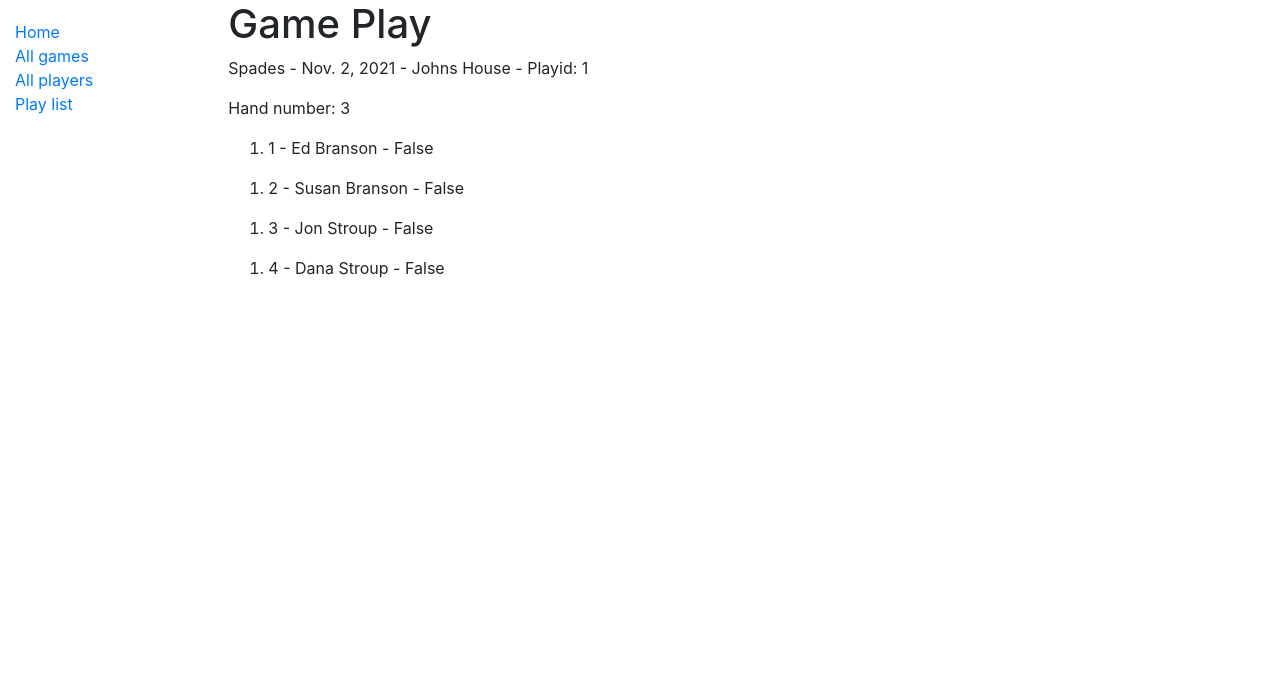
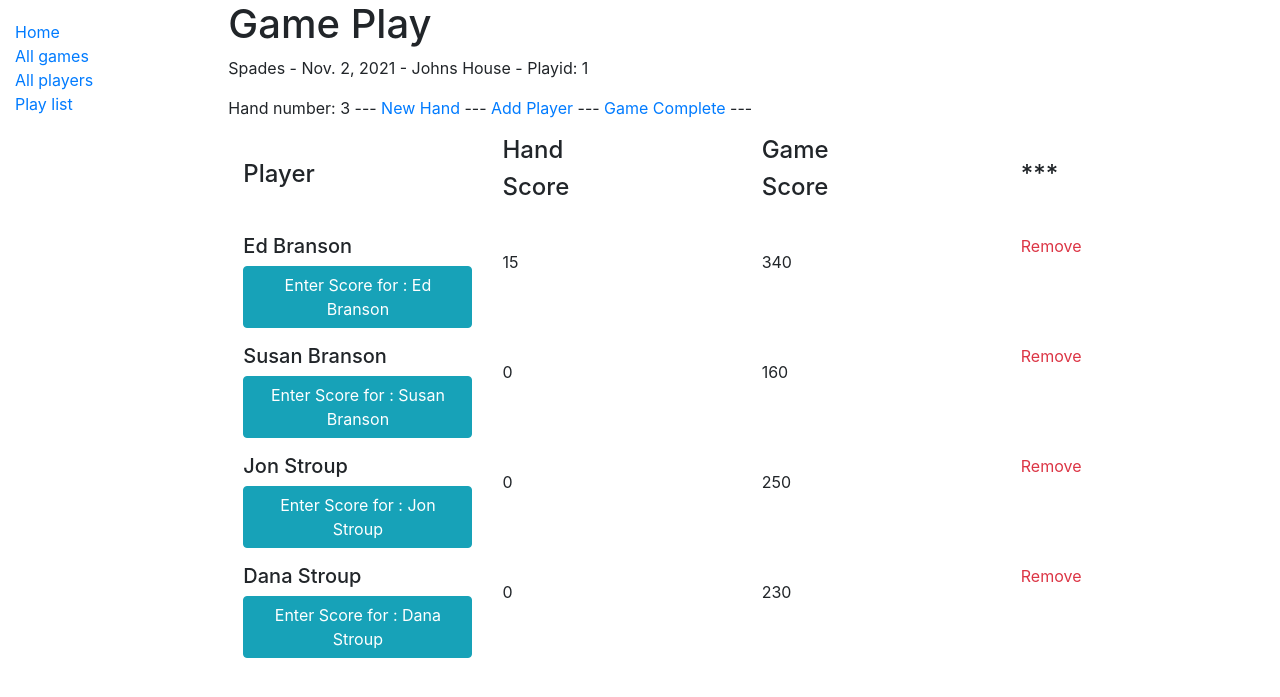
Before and after one commit to edbranson/scorekeeping, a Django app: page /start/gameplay in a window 1280 px wide. Shown: the top 697 px of the page. Run offline with Django 3.2, Linux system fonts and the light colour scheme; data comes from the database, SQL or seed files in the repository; both versions use the stored data as it was after the commit; some libraries are stand-ins or nearby versions.

Commit message:
November 12 ready to publish

```diff
--- a/scorekeeping/game/forms.py
+++ b/scorekeeping/game/forms.py
@@ -15,4 +15,3 @@ class GameCreateForm(forms.Form):
 
         # Remember to always return the cleaned data.
         return (description, rules_link, rules_text)
-        # return description
--- a/scorekeeping/play/models.py
+++ b/scorekeeping/play/models.py
@@ -1,10 +1,9 @@
 from django.db import models
 from datetime import datetime
-from django.urls import reverse # Used to generate URLs by reversing the URL patterns
+from django.urls import reverse
 from django.contrib import admin
 from game.models import Game
 from player.models import Player
-# from play.models import Play
 # Create your models here.
 
 class Play(models.Model):
@@ -28,4 +27,4 @@ class Play(models.Model):
         return reverse('choose-player', args=[str(self.id)])
 
     def __str__(self):
-        return f'{self.game.description},  {self.play_date},  {self.location},  {self.play_complete}'
+        return f'{self.game.description},  {self.play_date},  {self.location}'
--- a/scorekeeping/play/views.py
+++ b/scorekeeping/play/views.py
@@ -11,7 +11,6 @@ from datetime import date
 # Create your views here.
 
 class PlayCreate(View):
-    model = Play
 
     def post(self, request):
         # Create a form instance and populate it with data from the request (binding):
@@ -25,7 +24,7 @@ class PlayCreate(View):
             play.play_date = form.cleaned_data['play_date']
             play.play_complete = form.cleaned_data['play_complete']
             play.save()
-            return HttpResponseRedirect(reverse('play-list') )
+            return HttpResponseRedirect(reverse('start-play') )
         else:
             proposed_location = "xxx"
             proposed_date = date.today()
@@ -38,6 +37,7 @@ class PlayCreate(View):
         proposed_location = ""
         proposed_date = date.today()
         form = PlayCreateForm(initial={'location': proposed_location, 'play_date': proposed_date})
+
         context = {'form':form,}
         return render(request, 'play_form_new.html', context)
 
--- a/scorekeeping/player/urls.py
+++ b/scorekeeping/player/urls.py
@@ -17,12 +17,10 @@ Including another URLconf
 from django.urls import path
 from django.contrib import admin
 from django.urls import include
-#Add URL maps to redirect the base URL to our application
 from django.views.generic import RedirectView
-
 from . import views
 
-
+#Add URL maps to redirect the base URL to our application
 urlpatterns = [
     path('player/', views.PlayerListView.as_view(), name='player-list'),
     path('player/<int:pk>', views.PlayerDetailView.as_view(), name='player-detail'),
--- a/scorekeeping/score/templates/score/game_play.html
+++ b/scorekeeping/score/templates/score/game_play.html
@@ -1,6 +1,9 @@
 <!DOCTYPE html>
 {% extends "base_generic.html" %}
 {% load static %}
+<!-- Bootstrap -->
+<link rel="stylesheet" href="https://maxcdn.bootstrapcdn.com/bootstrap/3.3.7/css/bootstrap.min.css" integrity="sha384-BVYiiSIFeK1dGmJRAkycuHAHRg32OmUcww7on3RYdg4Va+PmSTsz/K68vbdEjh4u" crossorigin="anonymous">
+<link rel="stylesheet" href="mainbs.css" type="text/css"
 <link rel="stylesheet" type="text/css" href="{% static 'play/style.css' %}">
 
 <html lang="en">
@@ -16,14 +19,89 @@
 <body>
     {% block content %}
     <h1> Game Play</h1>
-    <p>{{game_desc}} - {{play_date}} - {{location}} - Playid: {{play_id_selected}}</p>
-    <p>Hand number: {{hand}}</p>
-    {% for player in players %}
-    <ol>
-      <li> {{player}}
-    </ol>
-    {% endfor %}
+    <p>{{play.game.description}} - {{play.play_date}} - {{play.location}} - Playid: {{play.id}}</p>
+    <p>Hand number: {{hand.hand_num}} --- <a href="{% url 'hand-complete' %}">New Hand</a> --- <a href="{% url 'choose-players' %}">Add Player</a> --- <a href="{% url 'game-complete' %}">Game Complete</a> --- </p>
+
+
     <div></div>
+    <div class="container">
+      <div class = row>
+        <div class="col-md-3 col-sm-3">
+          <br>
+          <h4>Player</h4>
+        </div>
+        <div class="col-md-3 col-sm-3">
+          <h4>Hand</h4>
+          <h4>Score</h4><br>
+        </div>
+        <div class="col-md-3 col-sm-3">
+          <h4>Game</h4>
+          <h4>Score</h4>
+        </div>
+        <div class="col-md-3 col-sm-3">
+          <br>
+          <h4>***</h4>
+        </div>
+      </div>
+      <div class=row>
+        <!-- <div class="col-md-4 col-sm-4">
+          <ul>
+            {% for player in players %}
+                <li><a href="{{ player.get_absolute_url_score }}">{{ player.name }}</a></li>
+            {% endfor %}
+          </ul>
+
+          </ul>
+          </div> -->
+      {% for player in players %}
+        <div class="col-md-3 col-sm-3">
+          <h5>
+            {{player.name}}
+          </h5>
+          <p><a class="btn btn-info" href="{{ player.get_absolute_url_score }}">Enter Score for : {{ player.name }}</a></p>
+
+        </div>
+        <div class="col-md-3 col-sm-3">
+          <p>
+
+             {% for x in summary %}
+                {% if x.player == player %}
+                <p>{{ x.hand_total }}</p>
+                {% endif %}
+
+            {% endfor %}
+
+          </p>
+        </div>
+        <div class="col-md-3 col-sm-3">
+          <p>
+            <p> {% for x in summary %}
+              {% if x.player == player %}
+              <p>{{ x.play_total }}</p>
+              {% endif %}
+
+          {% endfor %}
+          </p>
+          </p>
+        </div>
+        <div class="col-md-3 col-sm-3">
+          <p>
+            <a class="text-danger" href="{{ player.get_absolute_url_remove }}">Remove</a>
+          </p>
+        </div>
+        {% if forloop.counter|divisibleby:1 %}
+      </div>
+      <div class=row>
+        {% endif %}
+        {% endfor %}
+      </div>
+
+    </div>
+
   {% endblock %}
+  <!-- jQuery (necessary for Bootstrap's JavaScript plugins) -->
+  <script src="https://ajax.googleapis.com/ajax/libs/jquery/1.12.4/jquery.min.js"></script>
+  <!-- Include all compiled plugins (below), or include individual files as needed -->
+  <script src="https://maxcdn.bootstrapcdn.com/bootstrap/3.3.7/js/bootstrap.min.js" integrity="sha384-Tc5IQib027qvyjSMfHjOMaLkfuWVxZxUPnCJA7l2mCWNIpG9mGCD8wGNIcPD7Txa" crossorigin="anonymous"></script>
 </body>
 </html>
--- a/scorekeeping/score/templates/score/game_selected.html
+++ b/scorekeeping/score/templates/score/game_selected.html
@@ -16,10 +16,9 @@
 <body>
     {% block content %}
     <h1> Game Selected</h1>
-    <p>{{game_desc}} - {{play_date}} - {{location}} - Playid: {{play_id_selected}}</p>
+    <p>{{play.game.description}} - {{play.play_date}} - {{play.location}} - Playid: {{play_id_selected}}</p>
 
-
-    <p> <a href="{% url 'choose-players' %}">Choose Players</a></p>
+    <p> <a href="{% url 'choose-players' %}">Choose Players</a> ---  <a href="{% url 'game-complete' %}">Mark this game complete.</a></p>
   {% endblock %}
 </body>
 </html>
--- a/scorekeeping/score/urls.py
+++ b/scorekeeping/score/urls.py
@@ -10,5 +10,11 @@ urlpatterns = [
     path('start/', views.StartPlay.as_view(), name='start-play'),
     path('start/<int:pk>', views.PlaySelect.as_view(), name='play-select'),
     path('start/chooseplayers', views.ChoosePlayers.as_view(), name='choose-players'),
-    path('start/gameplay', views.GamePlay.as_view(), name = 'game-play')
+    path('start/gameplay', views.GamePlay.as_view(), name = 'game-play'),
+    path('start/enterscore/<int:pk>', views.EnterScore.as_view(), name = 'enter-score'),
+    path('start/player/<int:pk>/remove/', views.RemovePlayers.as_view(), name='remove-players'),
+    path('start/gameplay/hand', views.HandComplete.as_view(), name = 'hand-complete'),
+    path('start/enterscore/<int:pk>/edit', views.EditScoresList.as_view(), name = 'edit-scores-list'),
+    path('start/enterscore/<int:pk>/update', views.UpdateScore.as_view(), name = 'update-score'),
+    path('start/complete', views.GameComplete.as_view(), name = 'game-complete')
 ]
--- a/scorekeeping/score/views.py
+++ b/scorekeeping/score/views.py
@@ -5,14 +5,152 @@ from django.urls import reverse, reverse_lazy
 from django.views import generic
 from django.views import View
 from django.views.generic.edit import CreateView, UpdateView, DeleteView
-from .models import Play, Game, Hand, Score, Player, PlaySession
+from .models import Play, Game, Hand, Score, Player, PlaySession, ScoreTotals
 from play.forms import PlayCreateForm
-from score.forms import ChoosePlayersForm, GamePlayForm
+from score.forms import ChoosePlayersForm, EnterScoreForm, RemovePlayersForm, GamePlayForm, UpdateScoreForm, GameCompleteForm
 from datetime import datetime
 from datetime import date
 from django.db import models
+from django.db.models import Sum
 
 # Create your views here.
+
+class EnterScore(View):
+
+    def post(self, request, pk):
+        score = Score()
+
+        # Create a form instance and populate it with data from the request (binding):
+        form = EnterScoreForm(request.POST)
+        player = get_object_or_404(Player, pk=pk)
+        ipid = get_object_or_404(PlaySession, pk=1)
+        play_in_progress = get_object_or_404(Play, pk=ipid.in_p_playid)
+        hand_number = get_object_or_404(Hand, pk=ipid.in_p_handid)
+
+        if form.is_valid():
+
+            # process the data in form.cleaned_data as required (here we just write it to the model location field)
+            score.game = play_in_progress.game
+            score.play = play_in_progress
+            score.player = player
+            score.hand = hand_number
+            score.amount = form.cleaned_data['amt']
+            score.save()
+
+            # query for 'the' play/player/hand record in Model ScoreTotals.  Only one record by design below.
+            q_player_hand = ScoreTotals.objects.filter(play=play_in_progress.id, hand=hand_number, player = player)
+            # get the sum of play/player/hand scores .. totals for this hand
+            q_hand_sum = Score.objects.filter(play=play_in_progress.id, hand=hand_number, player = player).aggregate(hand_sum=Sum('amount'))
+            # get the sum of play/player scores .. totals for this play
+            q_play_sum = Score.objects.filter(play=play_in_progress.id, player = player).aggregate(play_tot=Sum('amount'))
+
+            # create of update the play/player and play/player/hand totals record in ScoreTotals model.
+            if q_hand_sum['hand_sum']:
+                if q_player_hand:
+                    q_player_hand[0].hand_total = q_hand_sum['hand_sum']
+                    q_player_hand[0].play_total = q_play_sum['play_tot']
+                    q_player_hand[0].save()
+                else:
+                    hand_sum = ScoreTotals.objects.create(player = player, hand = hand_number, play = play_in_progress, hand_total = q_hand_sum['hand_sum'],
+                    play_total = q_play_sum['play_tot'])
+
+            return HttpResponseRedirect(reverse('game-play') )
+
+    def get(self, request, pk):
+        score = Score()
+        player = get_object_or_404(Player, pk=pk)
+        ipid = get_object_or_404(PlaySession, pk=1)
+        play_in_progress = get_object_or_404(Play, pk=ipid.in_p_playid)
+        hand_number = get_object_or_404(Hand, pk=ipid.in_p_handid)
+        # queryset of play/player/scores
+        q_player_score = Score.objects.filter(play=play_in_progress.id, player = player)
+        scores = q_player_score
+
+        form = EnterScoreForm()
+        context = {'form':form, 'player': player, 'scores': scores}
+        return render(request, 'score/enter_score.html', context)
+
+
+class UpdateScore(View):
+
+    def post(self, request, pk):
+        score = get_object_or_404(Score, pk=pk)
+        player = score.player
+
+        # Create a form instance and populate it with data from the request (binding):
+        form = UpdateScoreForm(request.POST)
+        ipid = get_object_or_404(PlaySession, pk=1)
+        play_in_progress = get_object_or_404(Play, pk=ipid.in_p_playid)
+        hand_number = get_object_or_404(Hand, pk=ipid.in_p_handid)
+
+        if form.is_valid():
+            score.amount = form.cleaned_data['edit_amt']
+            score.save()
+
+            # query for 'the' play/player/hand record in Model ScoreTotals.  Only one record by design below.
+            q_player_hand = ScoreTotals.objects.filter(play=play_in_progress.id, hand=hand_number, player = player)
+            # get the sum of play/player/hand scores .. totals for this hand
+            q_hand_sum = Score.objects.filter(play=play_in_progress.id, hand=hand_number, player = player).aggregate(hand_sum=Sum('amount'))
+            # get the sum of play/player scores .. totals for this play
+            q_play_sum = Score.objects.filter(play=play_in_progress.id, player = player).aggregate(play_tot=Sum('amount'))
+
+            # create of update the play/player and play/player/hand totals record in ScoreTotals model.
+            if q_hand_sum['hand_sum']:
+                if q_player_hand:
+                    q_player_hand[0].hand_total = q_hand_sum['hand_sum']
+                    q_player_hand[0].play_total = q_play_sum['play_tot']
+                    q_player_hand[0].save()
+                else:
+                    hand_sum = ScoreTotals.objects.create(player = player, hand = hand_number, play = play_in_progress, hand_total = q_hand_sum['hand_sum'],
+                    play_total = q_play_sum['play_tot'])
+
+            return HttpResponseRedirect(reverse('game-play') )
+
+    def get(self, request, pk):
+
+        score = get_object_or_404(Score, pk=pk)
+        player = score.player
+
+        ipid = get_object_or_404(PlaySession, pk=1)
+        play_in_progress = get_object_or_404(Play, pk=ipid.in_p_playid)
+        # hand_number = get_object_or_404(Hand, pk=ipid.in_p_handid)
+        # # queryset of play/player/scores
+        q_player_score = Score.objects.filter(play=play_in_progress.id, player = player)
+
+        form = UpdateScoreForm(initial={'edit_amt': score.amount})
+
+        context = {'form': form, 'player': player, 'score': score}
+        return render(request, 'score/update_score.html', context)
+
+class EditScoresList(View):
+
+    def post(self, request, pk):
+        # score = get_object_or_404(Score, pk=pk)
+        player = get_object_or_404(Player, pk=pk)
+        ipid = get_object_or_404(PlaySession, pk=1)
+        play_in_progress = get_object_or_404(Play, pk=ipid.in_p_playid)
+        hand_number = get_object_or_404(Hand, pk=ipid.in_p_handid)
+
+        if form.is_valid():
+            form = UpdateScoreForm(request.POST)
+            score.amount = form.cleaned_data['edit_amt']
+            score.save()
+
+        return HttpResponseRedirect(reverse('edit-scores-list') )
+
+
+    def get(self, request, pk):
+        player = get_object_or_404(Player, pk=pk)
+        # score = get_object_or_404(Score, pk=pk)
+        ipid = get_object_or_404(PlaySession, pk=1)
+        play_in_progress = get_object_or_404(Play, pk=ipid.in_p_playid)
+        hand_number = get_object_or_404(Hand, pk=ipid.in_p_handid)
+        q_player_score = Score.objects.filter(play=play_in_progress.id, player = player)
+        form = UpdateScoreForm()
+
+        context = {'form':form, 'player': player, 'scores': q_player_score}
+        return render(request, 'score/edit_scores_list.html', context)
+
 
 class PlaySelect(View):
 
@@ -29,7 +167,7 @@ class PlaySelect(View):
             ipid.save()
 
         context = {'game_desc': play_in_progress.game.description, 'play_date': play_in_progress.play_date, 'location': play_in_progress.location,
-        'play_id_selected': play_in_progress.id}
+        'play_id_selected': play_in_progress.id, 'play': play_in_progress}
         return render(request, 'score/game_selected.html', context)
 
 
@@ -40,11 +178,30 @@ class GamePlay(View):
         ipid = get_object_or_404(PlaySession, pk=1)
         play_in_progress = get_object_or_404(Play, pk=ipid.in_p_playid)
         hand_number = get_object_or_404(Hand, pk=ipid.in_p_handid)
+        summary = ScoreTotals.objects.filter(play = play_in_progress.id, hand = hand_number)
+        players = play_in_progress.players.all()
 
-        context = {'game_desc': play_in_progress.game.description, 'play_date': play_in_progress.play_date,
-         'location': play_in_progress.location, 'play_id_selected': play_in_progress.id, 'hand': hand_number.hand_num,
-         'players': play_in_progress.players.all()}
+        for player in players:
+        # query for 'the' play/player/hand record in Model ScoreTotals.  Only one record by design below.
+            q_player_hand = ScoreTotals.objects.filter(play=play_in_progress.id, hand=hand_number, player = player)
+            # get the sum of play/player/hand scores .. totals for this hand
+            q_hand_sum = Score.objects.filter(play=play_in_progress.id, hand=hand_number, player = player).aggregate(hand_sum=Sum('amount'))
+            # get the sum of play/player scores .. totals for this play
+            q_play_sum = Score.objects.filter(play=play_in_progress.id, player = player).aggregate(play_tot=Sum('amount'))
+
+            # create of update the play/player and play/player/hand totals record in ScoreTotals model.
+            if q_hand_sum['hand_sum'] != None:
+                if q_player_hand:
+                    q_player_hand[0].hand_total = q_hand_sum['hand_sum']
+                    q_player_hand[0].play_total = q_play_sum['play_tot']
+                    q_player_hand[0].save()
+                else:
+                    hand_sum = ScoreTotals.objects.create(player = player, hand = hand_number, play = play_in_progress, hand_total = q_hand_sum['hand_sum'],
+                    play_total = q_play_sum['play_tot'])
+
+        context = { 'hand': hand_number, 'players': play_in_progress.players.all(), 'summary': summary, 'play': play_in_progress}
         return render(request, 'score/game_play.html', context)
+
 
 class StartPlay(generic.ListView):
     model = Play
@@ -66,21 +223,10 @@ class ChoosePlayers(View):
             # process the data in form.cleaned_data as required (here we just write it to the model location field)
             players_selected = form.cleaned_data['players']
 
-            #create or update the hand instance of the play database
-            if not play_in_progress.hands.all():
-                hand = Hand.objects.create(hand_num = 1)
-                play_in_progress.hands.add(hand)
-
-
-            #expecting only one "active" hand in the Play database
-            query = play_in_progress.hands.get(hand_complete = False)
-            #store the active "Hand" in the PlaySession database record
-            ipid.in_p_handid = query.pk
-            ipid.save()
-
             #post the players selected to the current "Play" play in progress record via a many to many field
             for x in players_selected:
                 play_in_progress.players.add(x)
+
             return HttpResponseRedirect(reverse('game-play'), headers={'players': play_in_progress.players.all()})
         else:
             form = ChoosePlayersForm()
@@ -90,7 +236,106 @@ class ChoosePlayers(View):
         # Get play in progress Play object useing PlaySession in_p_playid field
         ipid = get_object_or_404(PlaySession, pk=1)
         play_in_progress = get_object_or_404(Play, pk=ipid.in_p_playid)
+
+        #create or update the hand instance of the play database
+        if not play_in_progress.hands.all():
+            hand = Hand.objects.create(hand_num = 1)
+            play_in_progress.hands.add(hand)
+        #expecting only one "active" hand in the Play database
+        query = play_in_progress.hands.get(hand_complete = False)
+        #store the active "Hand" in the PlaySession database record
+        ipid.in_p_handid = query.pk
+        ipid.save()
+
         form = ChoosePlayersForm()
-        context = {'form':form, 'game_desc': play_in_progress.game.description, 'play_date': play_in_progress.play_date,
-         'location': play_in_progress.location, 'play_id_selected': play_in_progress.id, 'hand': play_in_progress.hands.all()}
+        context = {'form':form, 'play': play_in_progress, 'game_desc': play_in_progress.game.description, 'play_date': play_in_progress.play_date,
+         'location': play_in_progress.location, 'play_id_selected': play_in_progress.id, 'hand': play_in_progress.hands.all(), 'players': play_in_progress.players.all()}
         return render(request, 'score/choose_players.html', context)
+
+class RemovePlayers(View):
+    score = Score()
+
+    def post(self, request, pk):
+        form = RemovePlayersForm(request.POST)
+        if form.is_valid():
+            player = get_object_or_404(Player, pk=pk)
+            ipid = get_object_or_404(PlaySession, pk=1)
+            play_in_progress = get_object_or_404(Play, pk=ipid.in_p_playid)
+            play_in_progress.players.remove(player)
+            return HttpResponseRedirect(reverse('game-play') )
+
+    def get(self, request, pk):
+        player = get_object_or_404(Player, pk=pk)
+        ipid = get_object_or_404(PlaySession, pk=1)
+        play_in_progress = get_object_or_404(Play, pk=ipid.in_p_playid)
+        query = Score.objects.filter(play=play_in_progress.id, player = player)
+        if query:
+            can_remove = False
+        else:
+            can_remove = True
+        form = RemovePlayersForm()
+        context = {'form': form, 'player': player, 'can_remove': can_remove}
+        return render(request, 'score/remove_players_confirm.html', context)
+
+
+class HandComplete(View):
+
+    def get(self,request):
+        ipid = get_object_or_404(PlaySession, pk=1)
+        play_in_progress = get_object_or_404(Play, pk=ipid.in_p_playid)
+        hand = get_object_or_404(Hand, pk=ipid.in_p_handid)
+        num = hand.hand_num
+        num += 1
+
+        hand.hand_complete = True
+        hand.save()
+        hand = Hand.objects.create(hand_num = num,)
+        play_in_progress.hands.add(hand)
+        ipid.in_p_handid = hand.id
+        ipid.save()
+        for player in play_in_progress.players.all():
+             # query for 'the' play/player/hand record in Model ScoreTotals.  Only one record by design below.
+            q_player_hand = ScoreTotals.objects.filter(play=play_in_progress.id, hand=hand, player = player)
+            # get the sum of play/player/hand scores .. totals for this hand
+            q_hand_sum = Score.objects.filter(play=play_in_progress.id, hand=hand, player = player).aggregate(hand_sum=Sum('amount'))
+            # get the sum of play/player scores .. totals for this play
+            q_play_sum = Score.objects.filter(play=play_in_progress.id, player = player).aggregate(play_tot=Sum('amount'))
+            # create of update the play/player and play/player/hand totals record in ScoreTotals model.
+            if q_play_sum['play_tot']:
+                hand_sum = ScoreTotals.objects.create(player = player, hand = hand, play = play_in_progress, play_total = q_play_sum['play_tot'])
+
+        summary = ScoreTotals.objects.filter(play = play_in_progress.id, hand = hand)
+        context = {'hand': hand,'players': play_in_progress.players.all(), 'summary': summary, 'play': play_in_progress}
+
+        return HttpResponseRedirect(reverse('game-play'))
+
+
+class GameComplete(View):
+    def post(self, request):
+        # Create a form instance and populate it with data from the request (binding):
+        form = GameCompleteForm(request.POST)
+
+        if form.is_valid():
+            # Get play in progress Play object useing PlaySession in_p_playid field
+            ipid = get_object_or_404(PlaySession, pk=1)
+            play_in_progress = get_object_or_404(Play, pk=ipid.in_p_playid)
+
+            # process the data in form.cleaned_data as required (here we just write it to the model location field)
+            completed = form.cleaned_data['completed']
+
+            play_in_progress.play_complete = completed
+            play_in_progress.save()
+
+            return HttpResponseRedirect(reverse('start-play'))
+        else:
+            form = GameCompleteForm()
+        return render(request, 'score/game_complete.html', context)
+
+    def get(self, request):
+        # Get play in progress Play object useing PlaySession in_p_playid field
+        ipid = get_object_or_404(PlaySession, pk=1)
+        play_in_progress = get_object_or_404(Play, pk=ipid.in_p_playid)
+
+        form = GameCompleteForm()
+        context = {'form':form, 'completed':play_in_progress.play_complete}
+        return render(request, 'score/game_complete.html', context)
```
Also changed, not shown: scorekeeping/game/modelsample.txt (deleted, +0 -31 lines), scorekeeping/game/urls.py (+0 -10 lines), scorekeeping/game/views.py (+0 -43 lines), scorekeeping/game/viewsample.txt (deleted, +0 -43 lines), scorekeeping/play/urls.py (+1 -10 lines), scorekeeping/player/models.py (+16 -2 lines), scorekeeping/score/forms.py (+34 -4 lines), scorekeeping/score/models.py (+22 -31 lines), scorekeeping/score/templates/score/choose_players.html (+11 -2 lines), scorekeeping/db.sqlite3, scorekeeping/game/formssample.txt (deleted).
